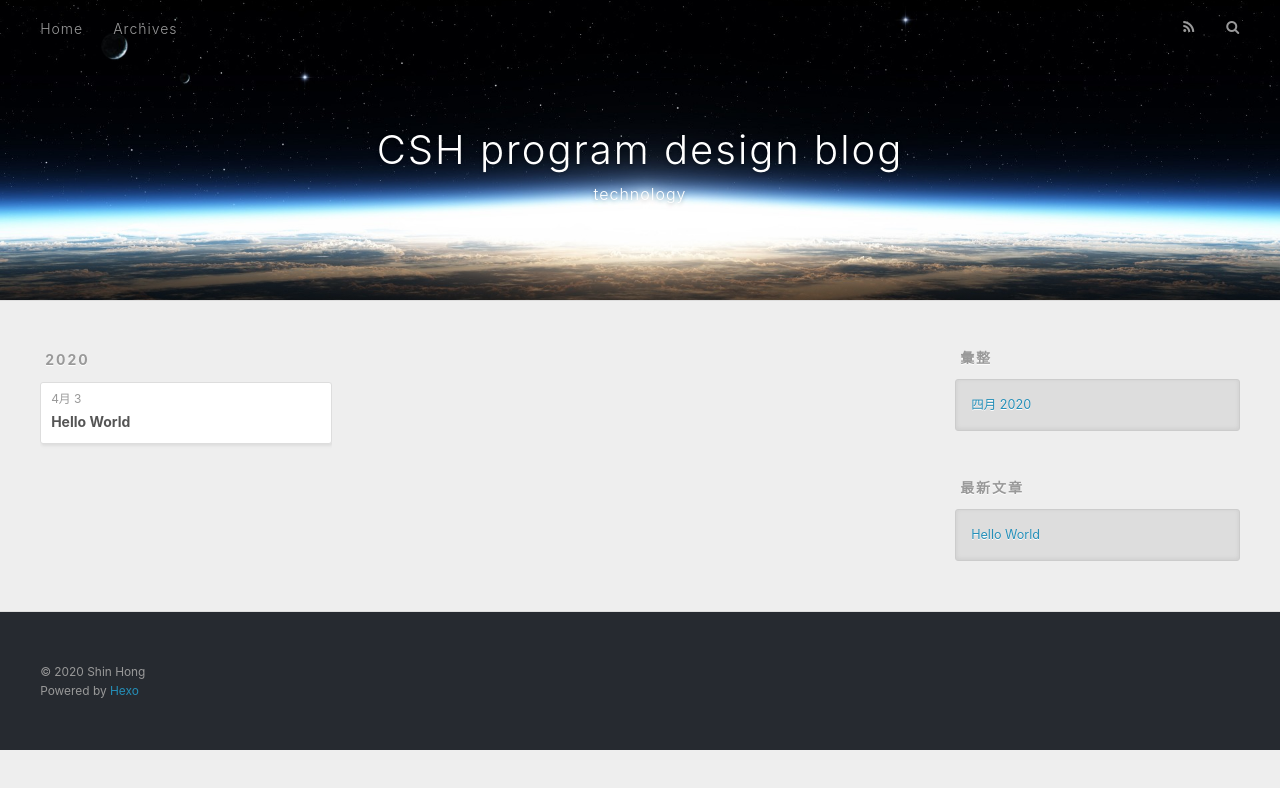
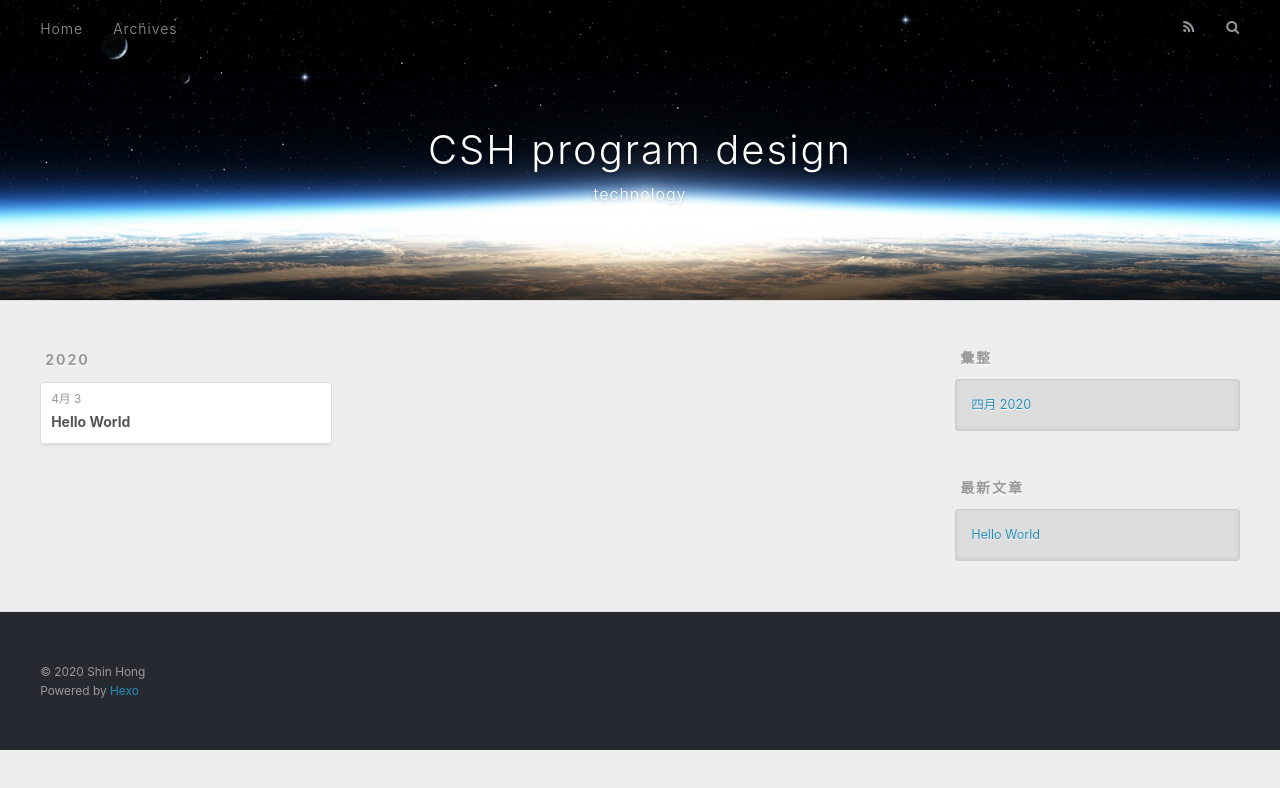
Before and after one commit to chen900403/chen900403.github.io, a plain HTML site: page archives/2020/04/index.html in a window 1280 px wide. Drawn offline with nearby package versions, Linux system fonts and the light colour scheme.

Commit message:
Site updated: 2020-04-03 11:34:17

```diff
--- a/archives/2020/04/index.html
+++ b/archives/2020/04/index.html
@@ -5,19 +5,19 @@
 
 
 
-  <title>彙整: 2020/4 | CSH program design blog</title>
+  <title>彙整: 2020/4 | CSH program design</title>
   <meta name="viewport" content="width=device-width, initial-scale=1, maximum-scale=1">
   <meta property="og:type" content="website">
-<meta property="og:title" content="CSH program design blog">
+<meta property="og:title" content="CSH program design">
 <meta property="og:url" content="https://cshtech.github.io/archives/2020/04/index.html">
-<meta property="og:site_name" content="CSH program design blog">
+<meta property="og:site_name" content="CSH program design">
 <meta property="og:locale" content="zh_TW">
 <meta property="article:author" content="Shin Hong">
 <meta property="article:tag" content="blog">
 <meta property="article:tag" content=" technology">
 <meta name="twitter:card" content="summary">
 
-    <link rel="alternate" href="/atom.xml" title="CSH program design blog" type="application/atom+xml">
+    <link rel="alternate" href="/atom.xml" title="CSH program design" type="application/atom+xml">
 
 
     <link rel="icon" href="/favicon.png">
@@ -38,7 +38,7 @@
   <div id="header-outer" class="outer">
     <div id="header-title" class="inner">
       <h1 id="logo-wrap">
-        <a href="/" id="logo">CSH program design blog</a>
+        <a href="/" id="logo">CSH program design</a>
       </h1>
 
         <h2 id="subtitle-wrap">
```
Also changed, not shown: 2020/04/03/hello-world/index.html (+5 -5 lines), archives/2020/index.html (+5 -5 lines), archives/index.html (+5 -5 lines), index.html (+6 -6 lines).
